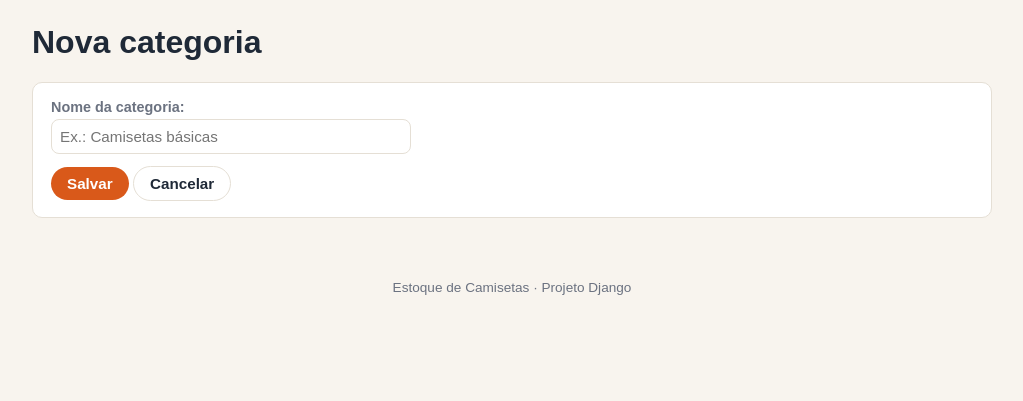
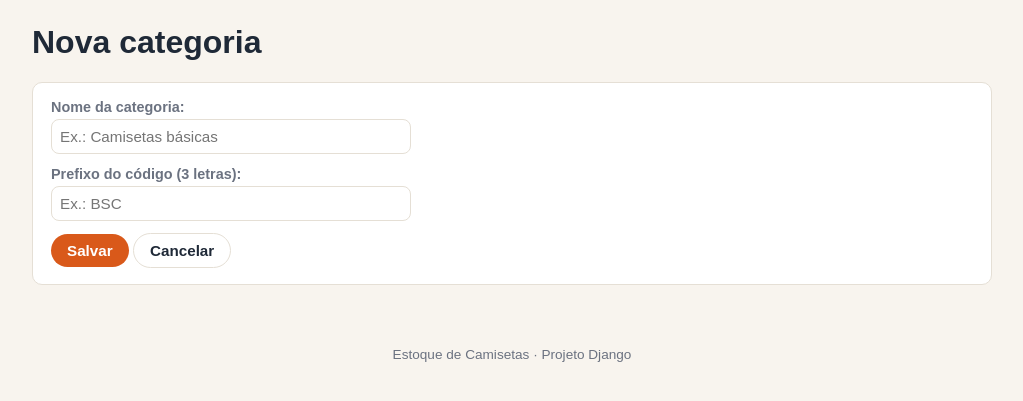
Before and after one commit to maryanemarquez/estoque-camisetas, a Django app: page /categorias/nova/ in a window 1280 px wide. Shown: the part 49-450 px from the top of the page, without its empty margins (128-1151 px from the left). Run offline with Django 5.2, Linux system fonts and the light colour scheme; parts of the project's set-up code (start-up, migrations or seed data) failed here and were passed over.

Commit message:
feat(forms): prefixo na categoria, código automático e selects em português
Co-Authored-By: Claude Sonnet 5.5 <noreply@anthropic.com>

Claude-Session: https://claude.ai/code/session_01WXkUPabKNQoca7jTr71Dt4

```diff
--- a/estoque/admin.py
+++ b/estoque/admin.py
@@ -10,8 +10,8 @@ from .models import Categoria, Item, Movimentacao
 
 @admin.register(Categoria)
 class CategoriaAdmin(admin.ModelAdmin):
-    list_display = ['nome']
-    search_fields = ['nome']
+    list_display = ['nome', 'prefixo']
+    search_fields = ['nome', 'prefixo']
 
 
 @admin.register(Item)
@@ -19,6 +19,8 @@ class ItemAdmin(admin.ModelAdmin):
     list_display = ['nome', 'codigo', 'categoria', 'tamanho', 'cor',
                     'preco', 'estoque_minimo', 'ativo']
     search_fields = ['nome', 'codigo']
+    # O código é gerado pela categoria; no Admin ele só pode ser consultado
+    readonly_fields = ['codigo']
 
 
 @admin.register(Movimentacao)
--- a/estoque/forms.py
+++ b/estoque/forms.py
@@ -15,11 +15,11 @@ class ItemForm(forms.ModelForm):
 
     class Meta:
         model = Item
-        fields = ['nome', 'codigo', 'categoria', 'tamanho', 'cor',
+        # O código não está aqui: é gerado pela categoria no save() (D27)
+        fields = ['nome', 'categoria', 'tamanho', 'cor',
                   'preco', 'estoque_minimo', 'ativo']
         labels = {
             'nome': 'Nome',
-            'codigo': 'Código',
             'categoria': 'Categoria',
             'tamanho': 'Tamanho',
             'cor': 'Cor',
@@ -29,8 +29,12 @@ class ItemForm(forms.ModelForm):
         }
         widgets = {
             'nome': forms.TextInput(attrs={'placeholder': 'Ex.: Camiseta Oversized'}),
-            'codigo': forms.TextInput(attrs={'placeholder': 'Ex.: MAS-001'}),
         }
+
+    def __init__(self, *args, **kwargs):
+        super().__init__(*args, **kwargs)
+        # Texto da opção vazia do select (o padrão do Django é "---------")
+        self.fields['categoria'].empty_label = 'Selecione a categoria'
 
 
 class CategoriaForm(forms.ModelForm):
@@ -38,13 +42,29 @@ class CategoriaForm(forms.ModelForm):
 
     class Meta:
         model = Categoria
-        fields = ['nome']
+        fields = ['nome', 'prefixo']
         labels = {
             'nome': 'Nome da categoria',
+            'prefixo': 'Prefixo do código (3 letras)',
         }
         widgets = {
             'nome': forms.TextInput(attrs={'placeholder': 'Ex.: Camisetas básicas'}),
+            'prefixo': forms.TextInput(attrs={'placeholder': 'Ex.: BSC', 'maxlength': 3}),
         }
+
+    def __init__(self, *args, **kwargs):
+        super().__init__(*args, **kwargs)
+        # D29: com camisetas já cadastradas, o prefixo fica bloqueado; trocá-lo
+        # deixaria os códigos existentes fora do padrão da categoria
+        if self.instance.pk and self.instance.itens.exists():
+            self.fields['prefixo'].disabled = True
+
+    def clean_prefixo(self):
+        """Exige 3 letras (A-Z) e grava em maiúsculas."""
+        prefixo = self.cleaned_data['prefixo'].strip().upper()
+        if len(prefixo) != 3 or not prefixo.isascii() or not prefixo.isalpha():
+            raise forms.ValidationError('Informe exatamente 3 letras, sem números ou acentos.')
+        return prefixo
 
 
 class MovimentacaoForm(forms.ModelForm):
@@ -67,6 +87,9 @@ class MovimentacaoForm(forms.ModelForm):
         super().__init__(*args, **kwargs)
         # D14: item inativo não recebe movimentação, então o select lista só ativos
         self.fields['item'].queryset = Item.objects.filter(ativo=True).order_by('nome')
+        # Opções vazias em português (o padrão do Django é "---------")
+        self.fields['item'].empty_label = 'Selecione a camiseta'
+        self.fields['tipo'].choices = [('', 'Selecione o tipo')] + Movimentacao.TIPOS
 
     def clean(self):
         """Valida a quantidade e impede saída maior que o saldo (D15)."""
```
Also changed, not shown: estoque/templates/estoque/item_form.html (+7 -0 lines).
